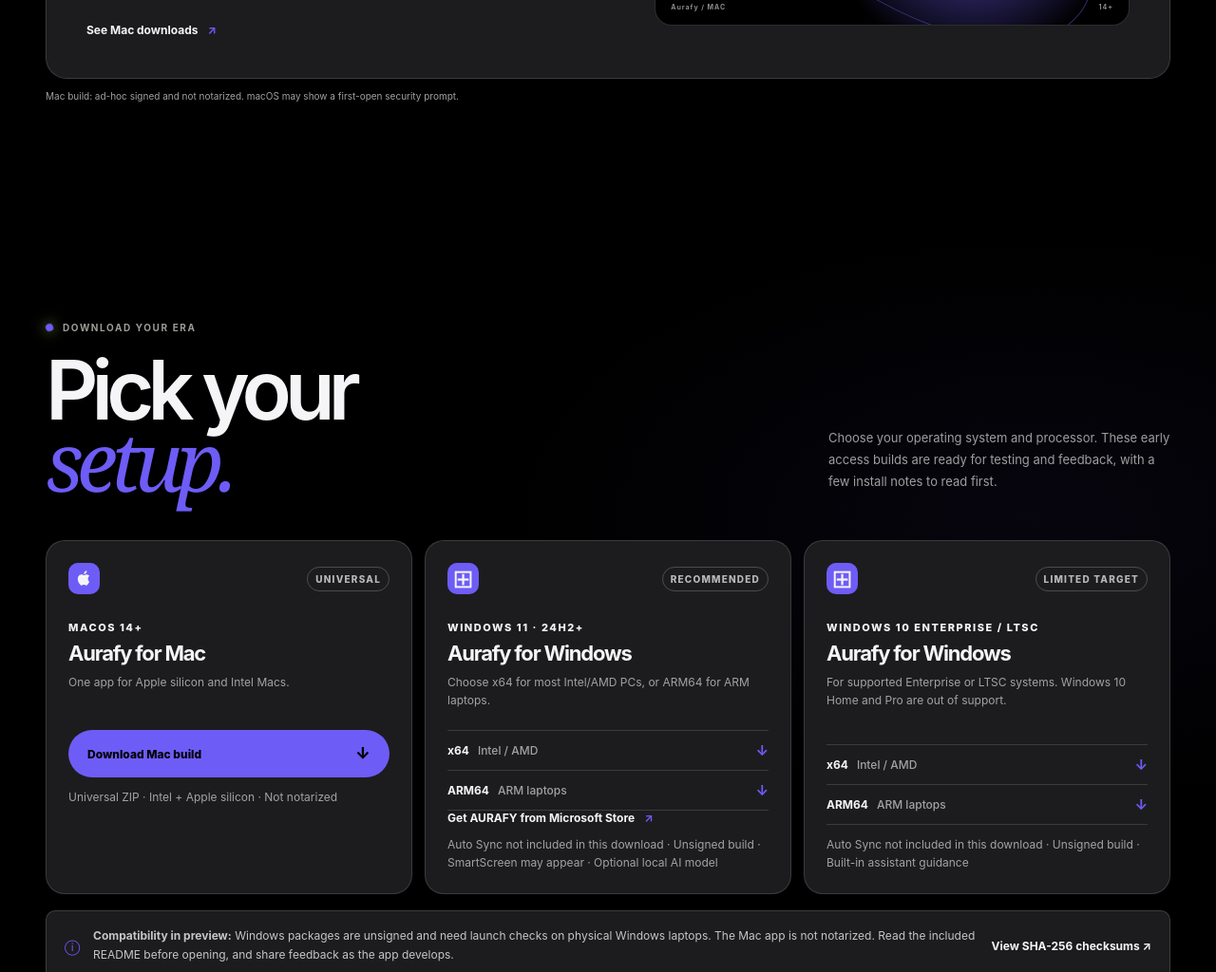
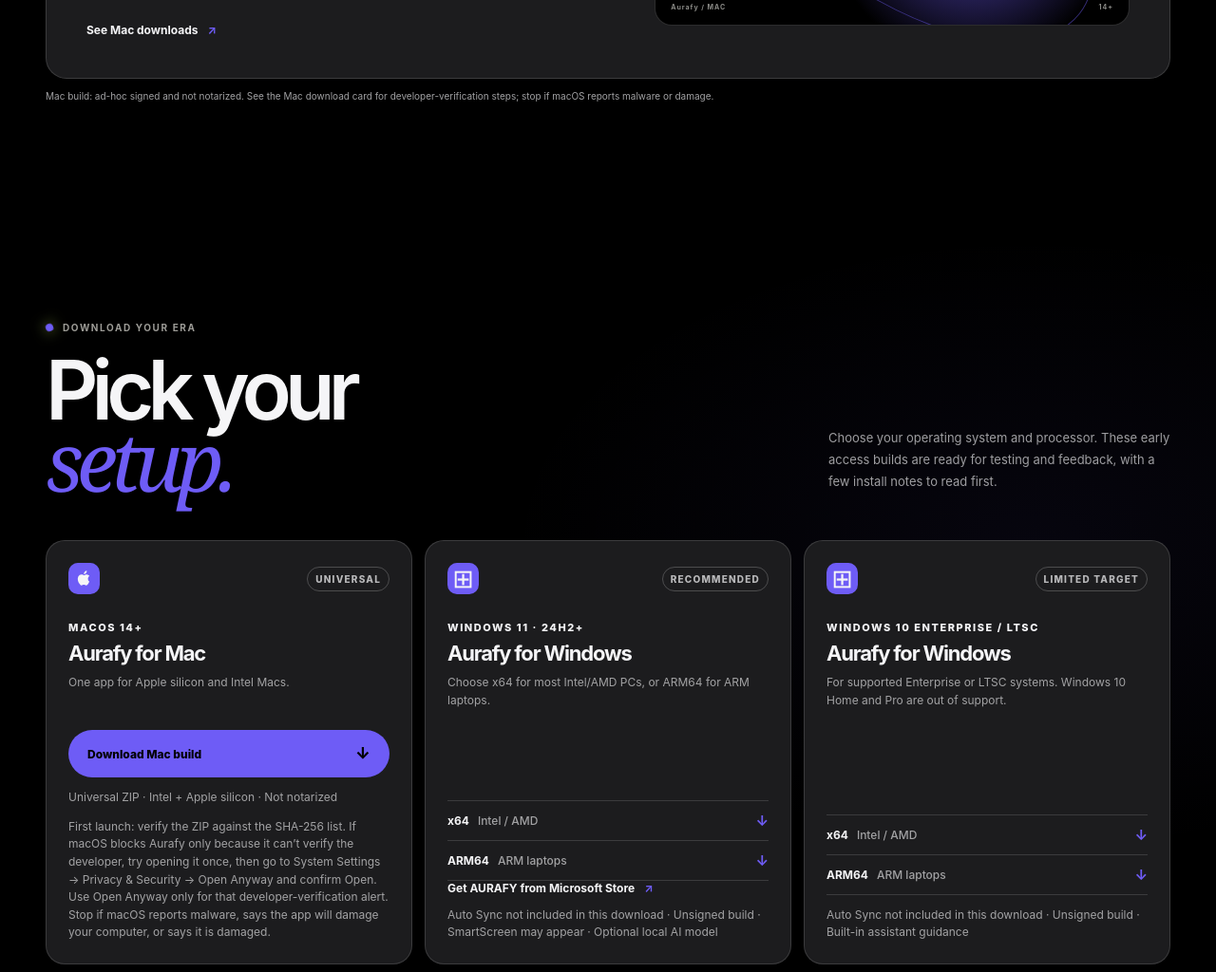
Before and after one commit to deepak-c04/verci-website, a plain HTML site: page index.html in a window 1280 px wide. Shown: the part 3984-5008 px from the top of the page at 95% size. Drawn offline with Linux system fonts and the light colour scheme.

Commit message:
Add safe Mac first-launch guidance

```diff
--- a/index.html
+++ b/index.html
@@ -199,7 +199,7 @@
           <div class="platform-art-star">✳</div>
         </div>
       </div>
-      <p class="platform-footnote" id="platform-footnote">Mac build: ad-hoc signed and not notarized. macOS may show a first-open security prompt.</p>
+      <p class="platform-footnote" id="platform-footnote">Mac build: ad-hoc signed and not notarized. See the Mac download card for developer-verification steps; stop if macOS reports malware or damage.</p>
     </section>
 
     <section class="downloads-section" id="downloads" aria-labelledby="downloads-title">
@@ -214,6 +214,7 @@
             <p class="download-os">MACOS 14+</p><h3>Aurafy for Mac</h3><p class="download-copy">One app for Apple silicon and Intel Macs.</p>
             <a class="button button-dark" href="../dist/Aurafy-macOS-universal.zip" download>Download Mac build <span aria-hidden="true">↓</span></a>
             <p class="download-foot">Universal ZIP · Intel + Apple silicon · Not notarized</p>
+            <p class="download-foot">First launch: verify the ZIP against the <a href="../dist/Aurafy-SHA256SUMS.txt" download>SHA-256 list</a>. If macOS blocks Aurafy only because it can’t verify the developer, try opening it once, then go to System Settings → Privacy &amp; Security → Open Anyway and confirm Open. Use Open Anyway only for that developer-verification alert. Stop if macOS reports malware, says the app will damage your computer, or says it is damaged.</p>
           </article>
           <article class="download-card download-card-win">
             <div class="download-card-top"><span class="os-icon os-windows" aria-hidden="true">⊞</span><span class="download-badge">RECOMMENDED</span></div>
--- a/site.js
+++ b/site.js
@@ -10,7 +10,7 @@ const platformContent = {
       "Optional video backgrounds with the supported player source",
       "On-device assistant when Apple's model is available"
     ],
-    footnote: "Mac build: ad-hoc signed and not notarized. macOS may show a first-open security prompt.",
+    footnote: "Mac build: ad-hoc signed and not notarized. See the Mac download card for developer-verification steps; stop if macOS reports malware or damage.",
     artClass: "platform-art-mac",
     panelLabel: "tab-mac",
   },
```
